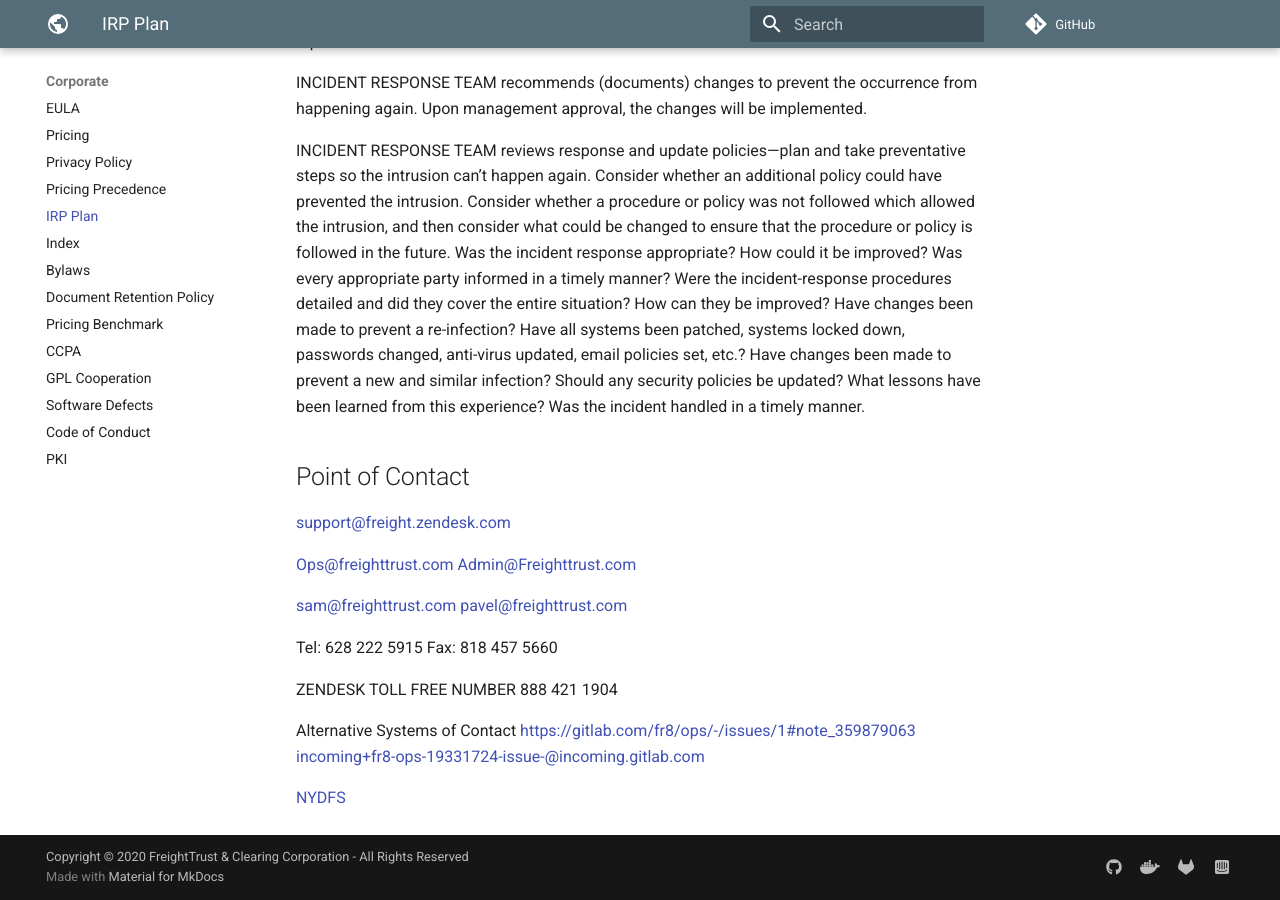
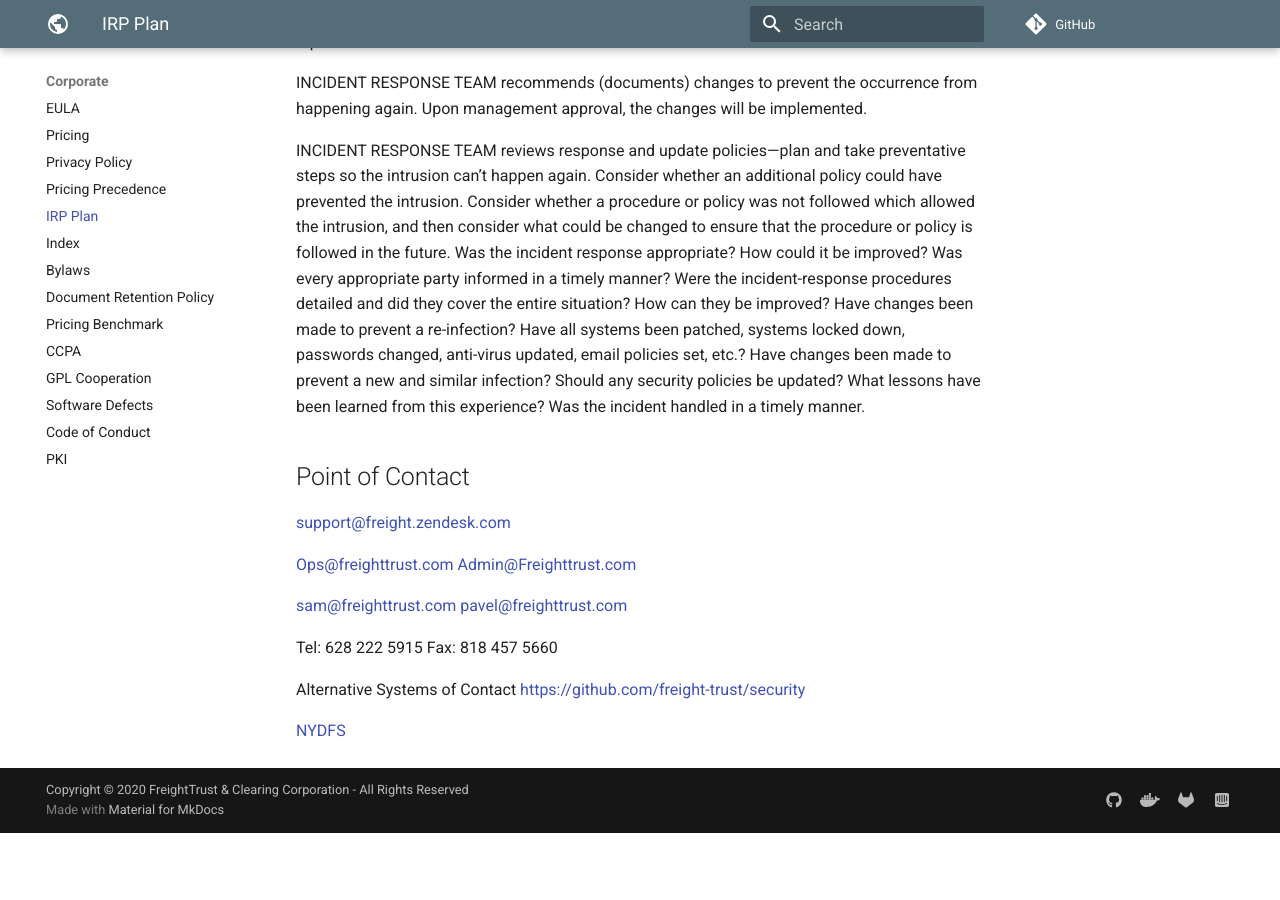
Before and after one commit to freight-trust/omnibus, an MkDocs documentation site: the page built from docs/corporate/irp.md, in a window 1280 px wide and 900 px high, scrolled down 4284 px. Built offline with MkDocs 1.6.1 and Material for MkDocs 9.7.7, drawn with Linux system fonts in a browser that asks for light colours; comment, search, counter and statistics services are not loaded; after the commit the page ends 5117 px from its top, so only the background shows below that.

Commit message:
update: alternative contact info

```diff
--- a/docs/corporate/irp.md
+++ b/docs/corporate/irp.md
@@ -231,10 +231,7 @@ in a timely manner.
 
 Tel: 628 222 5915 Fax: 818 457 5660
 
-ZENDESK TOLL FREE NUMBER 888 421 1904
-
 Alternative Systems of Contact
-<https://gitlab.com/fr8/ops/-/issues/1#note_359879063>
-<incoming+fr8-ops-19331724-issue-@incoming.gitlab.com>
+[https://github.com/freight-trust/security](https://github.com/freight-trust/security)
 
 [NYDFS](https://www.dfs.ny.gov/docs/legal/regulations/adoptions/dfsrf500txt.pdf)
```
